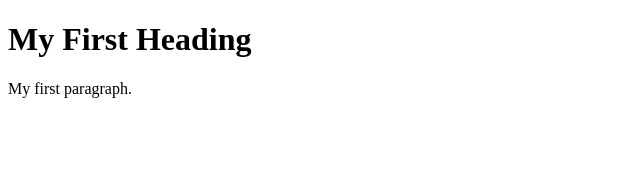
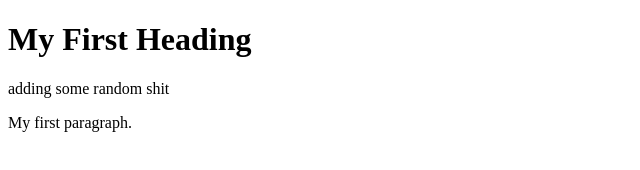
Before and after one commit to MicahMartin/Old-Roads-Redone, a plain HTML site: page index.html in a window 1280 px wide. Shown: the whole page, without its empty margins (0-640 px from the left). Drawn offline with Linux system fonts and the light colour scheme.

Commit message:
Adding change to index.html

```diff
--- a/index.html
+++ b/index.html
@@ -3,6 +3,7 @@
 <body>
 
 <h1>My First Heading</h1>
+<p> adding some random shit </p>
 
 <p>My first paragraph.</p>
 
```
